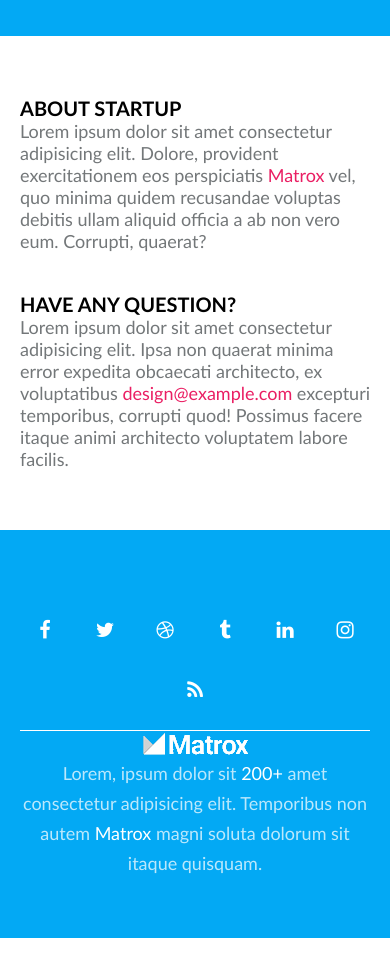
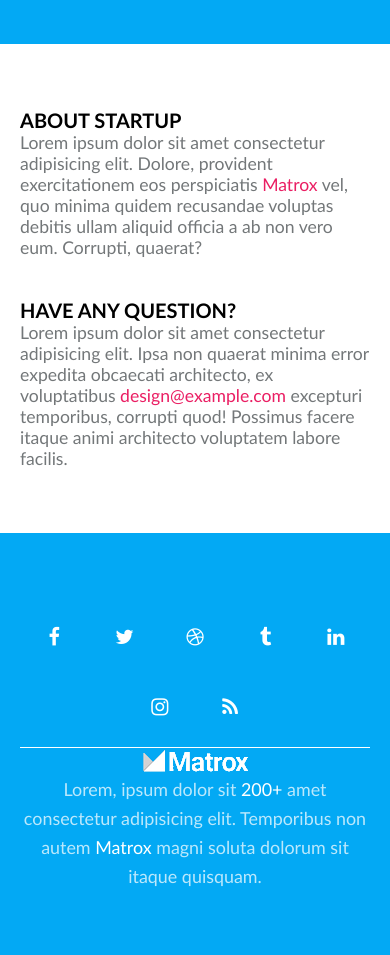
Before and after one commit to AgneIlg/48-grupe-coming-soon, a website: page index.html in a window 390 px wide. Shown: the part 520-1475 px from the top of the page. Drawn offline with Linux system fonts and the light colour scheme.

Commit message:
Convert everything into rem units

```diff
--- a/css/main.css
+++ b/css/main.css
@@ -17,20 +17,20 @@ body {
 
 .container {
     width: 100%;
-    padding: 60px 0;
+    padding: 4rem 0;
 }
 
 .container > .row {
     display: flex;
     justify-content: center;
     flex-wrap: wrap;
-    gap: 40px 0;
-    width: 1000px;
-    margin: 0 calc(50% - 500px);
+    gap: 2.5rem 0;
+    width: 62rem;
+    margin: 0 calc(50% - 31rem);
 }
 .container > .row-short {
-    width: 600px;
-    margin: 0 calc(50% - 300px);
+    width: 38rem;
+    margin: 0 calc(50% - 19rem);
 }
 
 .container .column {
@@ -45,26 +45,26 @@ body {
     display: flex;
     flex-direction: column;
     align-items: center;
-    gap: 20px;
+    gap: 1.25rem;
     text-align: center;
 }
 .hero > .logo {
-    height: 40px;
-    margin-bottom: 20px;
+    height: 2.5rem;
+    margin-bottom: 1.25rem;
 }
 .hero > .main-title {
-    font-size: 80px;
+    font-size: 5rem;
 }
 .hero > .description {
-    font-size: 20px;
+    font-size: 1.25rem;
 }
 
 .section-title{
-    font-size: 20px;
+    font-size: 1.25rem;
     text-transform: uppercase;
 }
 .section-description{
-    font-size: 18px;
+    font-size: 1.1rem;
     color: #737779;
 }
 .section-description > a {
@@ -81,18 +81,18 @@ footer {
 }
 
 .socials.row {
-
-    gap: 20px;
-    padding: 20px 0;
-    border-bottom: 1px solid #fff;
+    margin-bottom: 2rem;
+    gap: 1.9rem;
+    padding: 1.25rem 0;
+    border-bottom: 0.1rem solid #fff;
 }
 
 .socials > a {
-    width: 40px;
-    height: 40px;
+    width: 2.5rem;
+    height: 2.5rem;
     color: #fff;
-    font-size: 20px;
-    line-height: 40px;
+    font-size: 1.25rem;
+    line-height: 2.5rem;
     text-align: center;
     text-decoration: none;
     border-radius: 50%;
@@ -112,13 +112,13 @@ footer {
 }
 
 footer.logo {
-    height: 40px;
-    margin-bottom: 30px;
+    height: 2.5rem;
+    margin-bottom: 1.8rem;
 }
 
 footer p {
-    font-size: 18px;
-    line-height: 30px;
+    font-size: 1.12rem;
+    line-height: 1.8rem;
     color: #fffb;
 }
 footer p > a {
@@ -131,17 +131,17 @@ text-decoration: underline;
 }
 
 
-@media (max-width: 1100px) {
+@media (max-width: 68rem) {
     .container > .row {
-        width: 800px;
-        margin: 0 calc(50% - 400px);
+        width: 50rem;
+        margin: 0 calc(50% - 25rem);
     }
 }
 
-@media (max-width: 900px) {
+@media (max-width: 56rem) {
     .container > .row {
-        width: 600px;
-        margin: 0 calc(50% - 300px);
+        width: 38rem;
+        margin: 0 calc(50% - 19rem);
     }
     .container .column {
         width: 100%;
@@ -152,18 +152,18 @@ text-decoration: underline;
     }
 }
 
-@media (max-width: 700px) {
+@media (max-width: 44rem) {
     .container > .row,
     .container > .row-short {
-        width: 400px;
-        margin: 0 calc(50% - 200px);
+        width: 25rem;
+        margin: 0 calc(50% - 12.5rem);
     }
 }
 
-@media (max-width: 440px) {
+@media (max-width: 42.5rem) {
     .container {
-        padding-left: 20px;
-        padding-right: 20px;
+        padding-left: 1.25rem;
+        padding-right: 1.25rem;
     }
     .container > .row,
     .container > .row-short {
```
